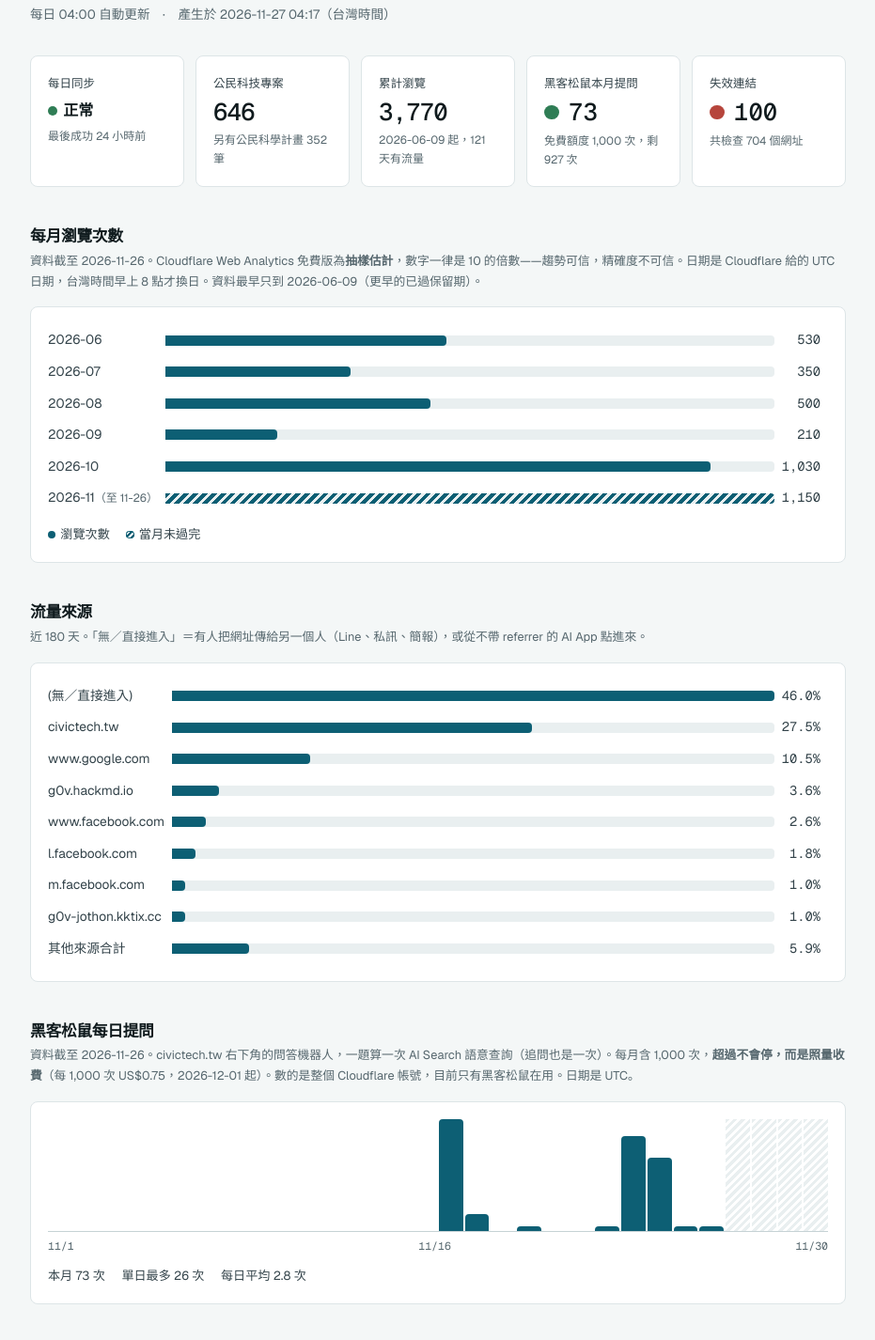
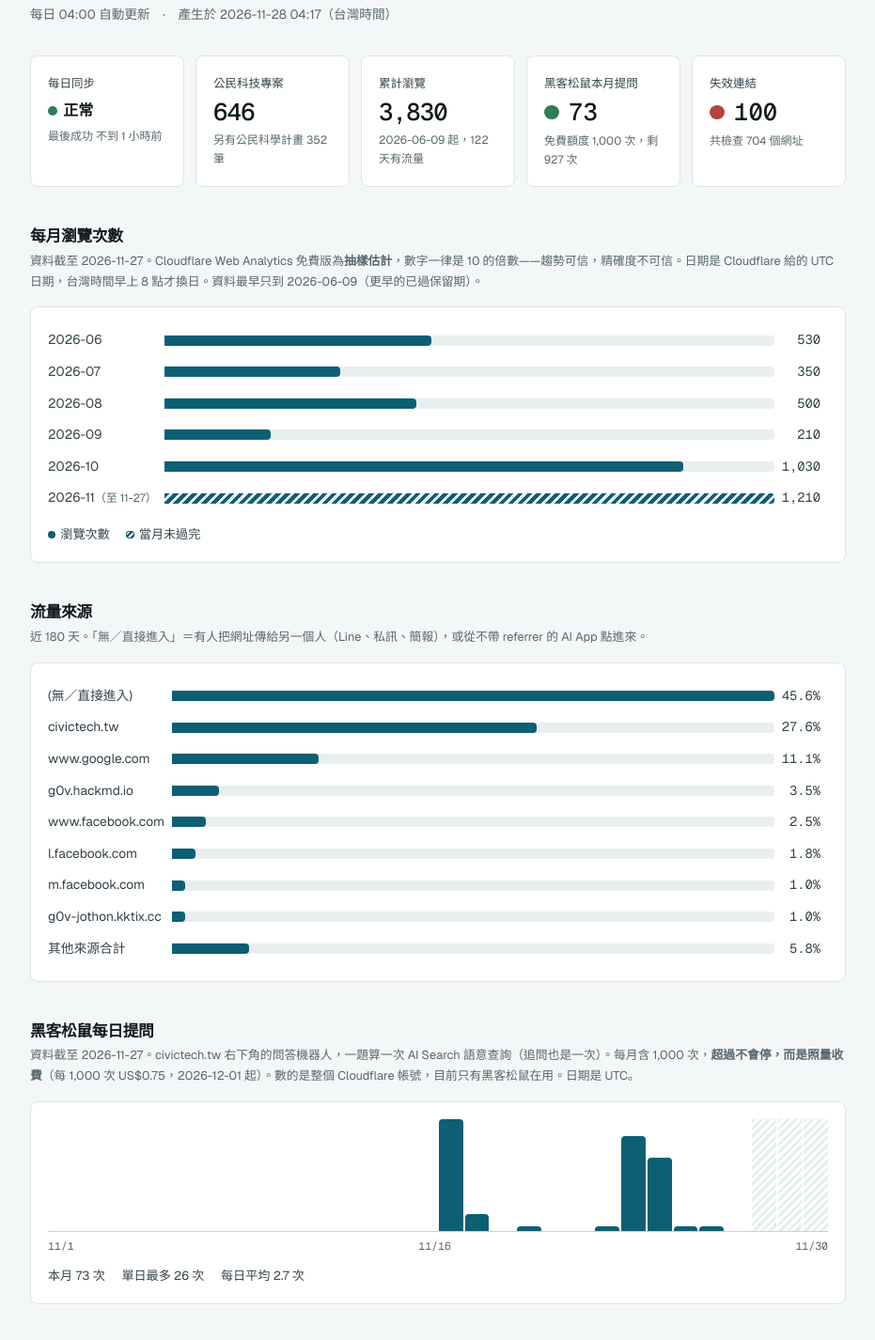
Before and after one commit to g0v/civictech-tw-data, a plain HTML site: page data/status.html in a window 1280 px wide. Shown: the part 129-1555 px from the top of the page at 94% size, without its empty margins (174-1105 px from the left). Drawn offline with nearby package versions, Linux system fonts and the light colour scheme.

Commit message:
sync: 2026-11-28 資料更新

```diff
--- a/data/status.html
+++ b/data/status.html
@@ -128,16 +128,16 @@ svg text{fill:var(--ink-muted);font-size:11px}
 <button id="theme-toggle" class="icon-btn theme-toggle" type="button" aria-label="切換淺色／深色模式"><svg class="icon-moon" width="18" height="18" viewBox="0 0 24 24" fill="none" stroke="currentColor" stroke-width="1.75" stroke-linecap="round" stroke-linejoin="round" aria-hidden="true"><path d="M21 12.8A9 9 0 1 1 11.2 3a7 7 0 0 0 9.8 9.8z"/></svg><svg class="icon-sun" width="18" height="18" viewBox="0 0 24 24" fill="none" stroke="currentColor" stroke-width="1.75" stroke-linecap="round" stroke-linejoin="round" aria-hidden="true"><circle cx="12" cy="12" r="4"/><path d="M12 2v2M12 20v2M4.9 4.9l1.4 1.4M17.7 17.7l1.4 1.4M2 12h2M20 12h2M4.9 19.1l1.4-1.4M17.7 6.3l1.4-1.4"/></svg></button></nav></div></header>
 <main>
 <h1>civictech.tw 運作狀況</h1>
-<p class="sub">每日 04:00 自動更新　·　產生於 <time id="generated" datetime="2026-11-27T04:17:29+08:00">2026-11-27 04:17</time>（台灣時間）</p>
+<p class="sub">每日 04:00 自動更新　·　產生於 <time id="generated" datetime="2026-11-28T04:17:29+08:00">2026-11-28 04:17</time>（台灣時間）</p>
 
 <div class="tiles">
 <div class="card tile"><div class="k">每日同步</div>
 <div class="v pill"><span class="dot" style="background:var(--good)"></span>正常</div>
-<div class="m">最後成功 <time class="ago" datetime="2026-11-26T20:17:29+00:00">11-27 04:17</time></div></div>
+<div class="m">最後成功 <time class="ago" datetime="2026-11-27T20:17:29+00:00">11-28 04:17</time></div></div>
 <div class="card tile"><div class="k">公民科技專案</div><div class="v">646</div>
 <div class="m">另有公民科學計畫 352 筆</div></div>
-<div class="card tile"><div class="k">累計瀏覽</div><div class="v">3,770</div>
-    <div class="m">2026-06-09 起，121 天有流量</div></div>
+<div class="card tile"><div class="k">累計瀏覽</div><div class="v">3,830</div>
+    <div class="m">2026-06-09 起，122 天有流量</div></div>
 <div class="card tile"><div class="k">黑客松鼠本月提問</div>
     <div class="v pill n"><span class="dot" style="background:var(--good)"></span>73</div>
     <div class="m">免費額度 1,000 次，剩 927 次</div></div>
@@ -146,32 +146,32 @@ svg text{fill:var(--ink-muted);font-size:11px}
     <div class="m">共檢查 704 個網址</div></div>
 </div>
 <h2>每月瀏覽次數</h2>
-<p class="note">資料截至 2026-11-26。Cloudflare Web Analytics 免費版為<strong>抽樣估計</strong>，數字一律是 10 的倍數——趨勢可信，精確度不可信。日期是 Cloudflare 給的 UTC 日期，台灣時間早上 8 點才換日。資料最早只到 2026-06-09（更早的已過保留期）。</p>
+<p class="note">資料截至 2026-11-27。Cloudflare Web Analytics 免費版為<strong>抽樣估計</strong>，數字一律是 10 的倍數——趨勢可信，精確度不可信。日期是 Cloudflare 給的 UTC 日期，台灣時間早上 8 點才換日。資料最早只到 2026-06-09（更早的已過保留期）。</p>
 <div class="card"><table>
-<tr><td class="lbl">2026-06</td><td><div class="track"><div class="bar" style="width:46.1%"></div></div></td><td class="num">530</td></tr>
-<tr><td class="lbl">2026-07</td><td><div class="track"><div class="bar" style="width:30.4%"></div></div></td><td class="num">350</td></tr>
-<tr><td class="lbl">2026-08</td><td><div class="track"><div class="bar" style="width:43.5%"></div></div></td><td class="num">500</td></tr>
-<tr><td class="lbl">2026-09</td><td><div class="track"><div class="bar" style="width:18.3%"></div></div></td><td class="num">210</td></tr>
-<tr><td class="lbl">2026-10</td><td><div class="track"><div class="bar" style="width:89.6%"></div></div></td><td class="num">1,030</td></tr>
-<tr><td class="lbl">2026-11<span class="partial">（至 11-26）</span></td><td><div class="track"><div class="bar bar-partial" style="width:100.0%"></div></div></td><td class="num">1,150</td></tr>
+<tr><td class="lbl">2026-06</td><td><div class="track"><div class="bar" style="width:43.8%"></div></div></td><td class="num">530</td></tr>
+<tr><td class="lbl">2026-07</td><td><div class="track"><div class="bar" style="width:28.9%"></div></div></td><td class="num">350</td></tr>
+<tr><td class="lbl">2026-08</td><td><div class="track"><div class="bar" style="width:41.3%"></div></div></td><td class="num">500</td></tr>
+<tr><td class="lbl">2026-09</td><td><div class="track"><div class="bar" style="width:17.4%"></div></div></td><td class="num">210</td></tr>
+<tr><td class="lbl">2026-10</td><td><div class="track"><div class="bar" style="width:85.1%"></div></div></td><td class="num">1,030</td></tr>
+<tr><td class="lbl">2026-11<span class="partial">（至 11-27）</span></td><td><div class="track"><div class="bar bar-partial" style="width:100.0%"></div></div></td><td class="num">1,210</td></tr>
 </table><div class="legend"><span><span class="dot" style="background:var(--accent)"></span>瀏覽次數</span>
 <span><span class="dot dot-partial"></span>當月未過完</span>
 </div></div>
 <h2>流量來源</h2>
 <p class="note">近 180 天。「無／直接進入」＝有人把網址傳給另一個人（Line、私訊、簡報），或從不帶 referrer 的 AI App 點進來。</p>
 <div class="card"><table>
-<tr><td class="lbl">(無／直接進入)</td><td><div class="track"><div class="bar" style="width:100.0%"></div></div></td><td class="num">46.0%</td></tr>
-<tr><td class="lbl">civictech.tw</td><td><div class="track"><div class="bar" style="width:59.8%"></div></div></td><td class="num">27.5%</td></tr>
-<tr><td class="lbl">www.google.com</td><td><div class="track"><div class="bar" style="width:22.9%"></div></div></td><td class="num">10.5%</td></tr>
-<tr><td class="lbl">g0v.hackmd.io</td><td><div class="track"><div class="bar" style="width:7.8%"></div></div></td><td class="num">3.6%</td></tr>
-<tr><td class="lbl">www.facebook.com</td><td><div class="track"><div class="bar" style="width:5.6%"></div></div></td><td class="num">2.6%</td></tr>
+<tr><td class="lbl">(無／直接進入)</td><td><div class="track"><div class="bar" style="width:100.0%"></div></div></td><td class="num">45.6%</td></tr>
+<tr><td class="lbl">civictech.tw</td><td><div class="track"><div class="bar" style="width:60.6%"></div></div></td><td class="num">27.6%</td></tr>
+<tr><td class="lbl">www.google.com</td><td><div class="track"><div class="bar" style="width:24.4%"></div></div></td><td class="num">11.1%</td></tr>
+<tr><td class="lbl">g0v.hackmd.io</td><td><div class="track"><div class="bar" style="width:7.8%"></div></div></td><td class="num">3.5%</td></tr>
+<tr><td class="lbl">www.facebook.com</td><td><div class="track"><div class="bar" style="width:5.6%"></div></div></td><td class="num">2.5%</td></tr>
 <tr><td class="lbl">l.facebook.com</td><td><div class="track"><div class="bar" style="width:3.9%"></div></div></td><td class="num">1.8%</td></tr>
 <tr><td class="lbl">m.facebook.com</td><td><div class="track"><div class="bar" style="width:2.2%"></div></div></td><td class="num">1.0%</td></tr>
 <tr><td class="lbl">g0v-jothon.kktix.cc</td><td><div class="track"><div class="bar" style="width:2.2%"></div></div></td><td class="num">1.0%</td></tr>
-<tr><td class="lbl">其他來源合計</td><td><div class="track"><div class="bar" style="width:12.8%"></div></div></td><td class="num">5.9%</td></tr>
+<tr><td class="lbl">其他來源合計</td><td><div class="track"><div class="bar" style="width:12.8%"></div></div></td><td class="num">5.8%</td></tr>
 </table></div>
 <h2>黑客松鼠每日提問</h2>
-<p class="note">資料截至 2026-11-26。civictech.tw 右下角的問答機器人，一題算一次 AI Search 語意查詢（追問也是一次）。每月含 1,000 次，<strong>超過不會停，而是照量收費</strong>（每 1,000 次 US$0.75，2026-12-01 起）。數的是整個 Cloudflare 帳號，目前只有黑客松鼠在用。日期是 UTC。</p>
+<p class="note">資料截至 2026-11-27。civictech.tw 右下角的問答機器人，一題算一次 AI Search 語意查詢（追問也是一次）。每月含 1,000 次，<strong>超過不會停，而是照量收費</strong>（每 1,000 次 US$0.75，2026-12-01 起）。數的是整個 Cloudflare 帳號，目前只有黑客松鼠在用。日期是 UTC。</p>
 <div class="card"><div class="cols-chart" role="img" aria-label="2026-11 每日提問次數，本月共 73 次，單日最多 26 次">
 <div class="col" title="11/1：0 次"><i style="height:0.0%"></i></div>
 <div class="col" title="11/2：0 次"><i style="height:0.0%"></i></div>
@@ -199,13 +199,13 @@ svg text{fill:var(--ink-muted);font-size:11px}
 <div class="col" title="11/24：17 次"><i style="height:65.4%"></i></div>
 <div class="col" title="11/25：1 次"><i style="height:3.8%"></i></div>
 <div class="col" title="11/26：1 次"><i style="height:3.8%"></i></div>
-<div class="col future" title="11/27：—"><i style="height:0.0%"></i></div>
+<div class="col" title="11/27：0 次"><i style="height:0.0%"></i></div>
 <div class="col future" title="11/28：—"><i style="height:0.0%"></i></div>
 <div class="col future" title="11/29：—"><i style="height:0.0%"></i></div>
 <div class="col future" title="11/30：—"><i style="height:0.0%"></i></div>
 </div>
 <div class="col-axis"><span>11/1</span><span>11/16</span><span>11/30</span></div>
-<div class="legend"><span>本月 73 次</span><span>單日最多 26 次</span><span>每日平均 2.8 次</span></div>
+<div class="legend"><span>本月 73 次</span><span>單日最多 26 次</span><span>每日平均 2.7 次</span></div>
 </div>
 <div class="cols">
 <div><h2>連結健檢</h2>
--- a/reports/ask-usage-2026-11.json
+++ b/reports/ask-usage-2026-11.json
@@ -1,5 +1,5 @@
 {
-  "generated_at": "2026-11-26T20:17:28+00:00",
+  "generated_at": "2026-11-27T20:17:28+00:00",
   "month": "2026-11",
   "scope": "整個 Cloudflare 帳號（目前只有黑客松鼠用 AI Search）",
   "included_semantic": 1000,
```
Also changed, not shown: reports/traffic-2026-11.json (+42 -35 lines).
